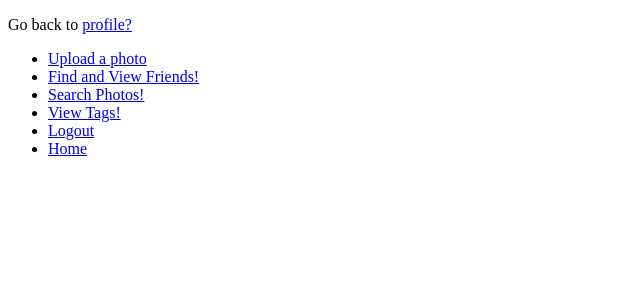
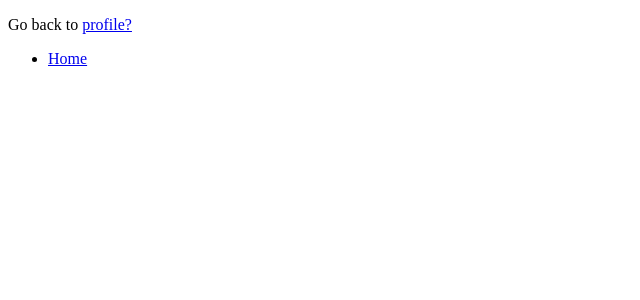
Before and after one commit to snigdhakalathur/CS460PA1, a Flask app: template skeleton/templates/comments.html in a window 1280 px wide. Shown: the top 300 px of the page, without its empty margins (0-640 px from the left). Run offline with Flask 2, Linux system fonts and the light colour scheme; the template is opened without the code that fills it, so the values that code supplies are empty; data comes from the database, SQL or seed files in the repository.

Commit message:
Update comments.html

```diff
--- a/skeleton/templates/comments.html
+++ b/skeleton/templates/comments.html
@@ -62,10 +62,5 @@
 {% endif %}
 
 <ul>
-        <li><a href='/upload'>Upload a photo</a> </li>
-        <li><a href='/friends'>Find and View Friends!</a> </li>
-        <li><a href='/photoSearch'>Search Photos!</a> </li>
-        <li><a href='/tags'>View Tags!</a> </li>
-        <li><a href='/logout'>Logout</a></li>
         <li><a href='/'>Home</a></li>
 </ul>
```
